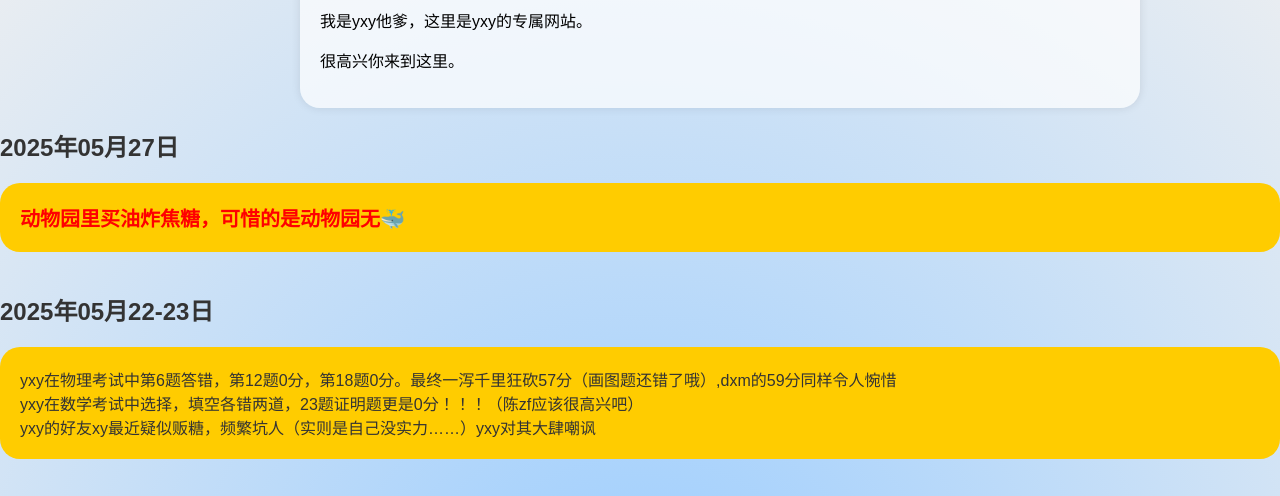
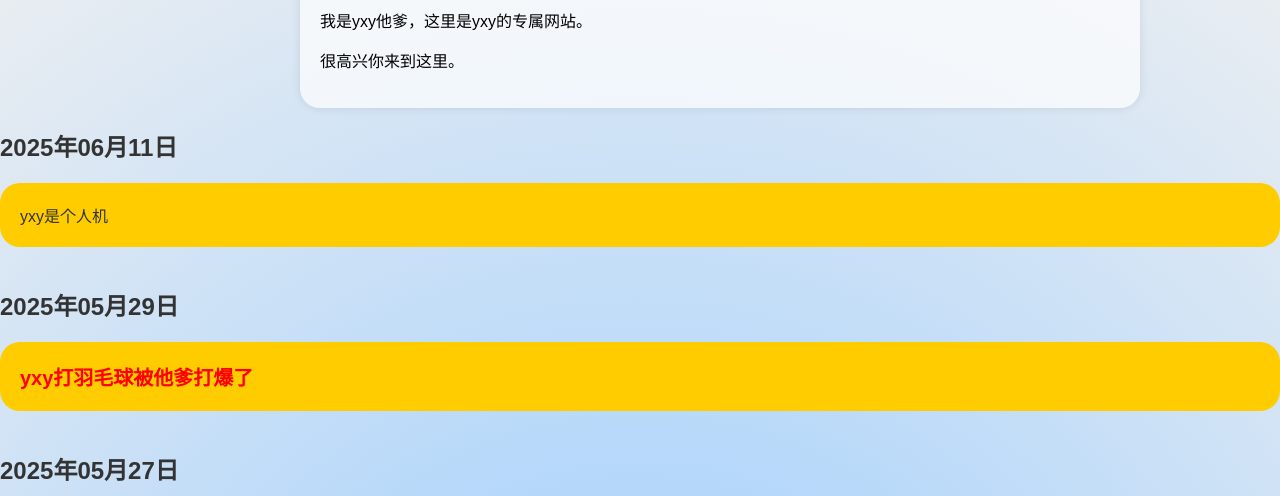
Before and after one commit to wym100171113/yxy, a plain HTML site: page index.html in a window 1280 px wide. Shown: the part 121-617 px from the top of the page. Drawn offline with Linux system fonts and the light colour scheme.

Commit message:
git commit -m "Update index.html with new content"

```diff
--- a/index.html
+++ b/index.html
@@ -138,6 +138,24 @@
     .highlight-group p {
         margin: 0;
     }
+    .rainbow-text {
+        font-weight: bold;
+        background-size: 200% 100%;
+        -webkit-background-clip: text;
+        -webkit-text-fill-color: transparent;
+        background-clip: text;
+        color: transparent;
+        font-size: 2.5em;
+        letter-spacing: 2px;
+        /* 去除 text-shadow 模糊效果 */
+        /* text-shadow: 0 2px 8px rgba(0,0,0,0.15); */
+        animation: rainbow-move 1.5s linear infinite;
+        -webkit-animation: rainbow-move 1.5s linear infinite;
+    }
+    @keyframes rainbow-move {
+        0% { background-position: 0% 50%; }
+        100% { background-position: 100% 50%; }
+    }
 </style>
 </head>
 <body>
@@ -159,9 +177,21 @@
         </div>
         </div>
     <div class="entry">
+        <div class="date">2025年06月11日</div>
+        <div class="update">
+            <p>yxy是个人机</p>
+        </div>
+    </div>
+    <div class="entry">
+        <div class="date">2025年05月29日</div>
+        <div class="highlight-group">
+            <p>yxy打羽毛球被他爹打爆了</p>
+        </div>
+    </div>
+    <div class="entry">
         <div class="date">2025年05月27日</div>
-        <div class="highlight-group">
-            <p>动物园里买油炸焦糖，可惜的是动物园无🐳</p>
+        <div class="update">
+            <p class="rainbow-text">动物园里买油炸焦糖，可惜的是动物园无🐳</p>
         </div>
     </div>
     <div class="entry">
@@ -215,6 +245,35 @@
         var menu = document.getElementById('menu');
         menu.classList.toggle('open');
     }
+
+    // ====== 平滑无缝彩虹渐变文字效果 ======
+    // 生成首尾闭环的HSL渐变色，红到紫再回红
+    function getSeamlessRainbowColors(count) {
+        // count+1，首尾闭环，最后一个色相与第一个一致
+        return Array.from({length: count + 21}, (_, i) => {
+            const hue = (i * (360 / count)) % 360;
+            return `hsl(${hue}, 100%, 50%)`;
+        });
+    }
+
+    // 设置渐变背景到所有 rainbow-text 元素
+    function setSeamlessRainbowGradient() {
+        const colors = getSeamlessRainbowColors(20); // 20段彩虹更平滑
+        const gradient = `linear-gradient(90deg, ${colors.join(',')})`;
+        document.querySelectorAll('.rainbow-text').forEach(el => {
+            el.style.background = gradient;
+            el.style.backgroundSize = '200% 100%';
+            el.style.backgroundRepeat = 'repeat';
+            el.style.webkitBackgroundClip = 'text';
+            el.style.webkitTextFillColor = 'transparent';
+            el.style.backgroundClip = 'text';
+            el.style.color = 'transparent';
+        });
+    }
+
+    // 初始化
+    setSeamlessRainbowGradient();
+    // ====== 平滑无缝彩虹渐变文字效果结束 ======
 </script>
 </body>
 </html>
```
